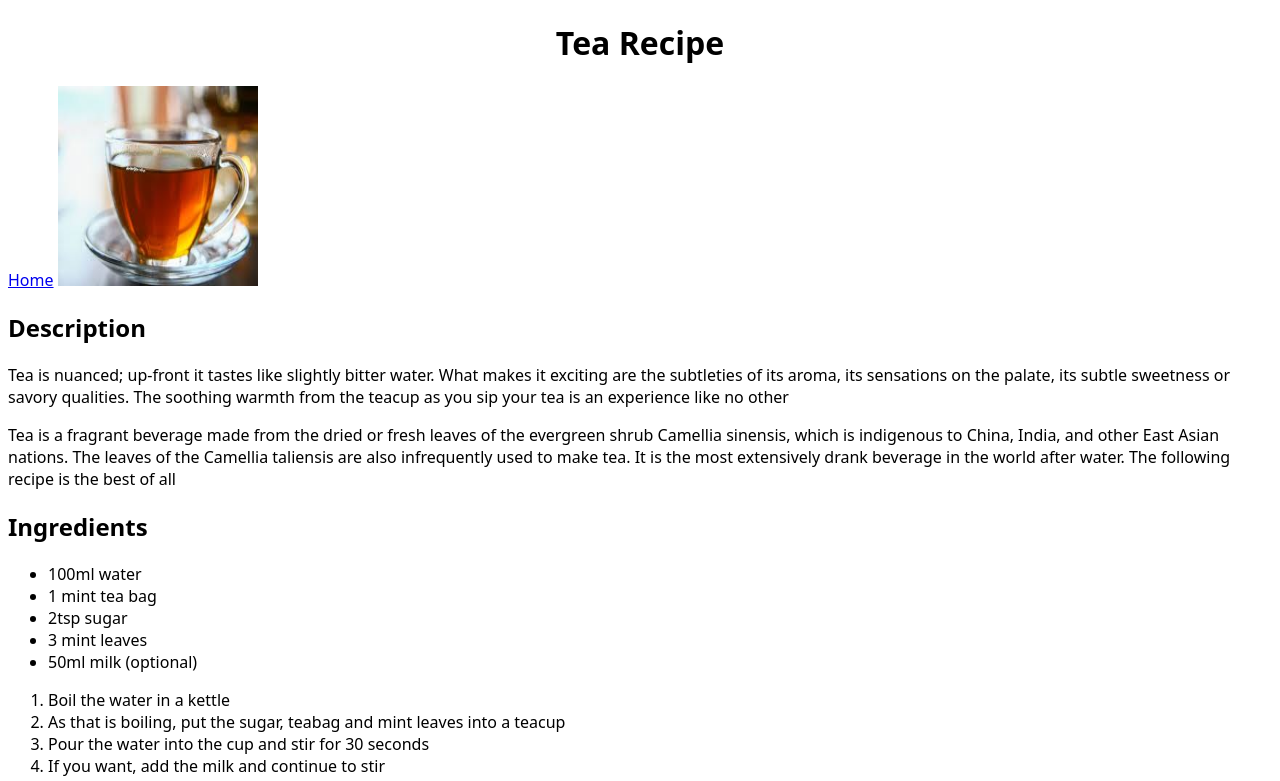
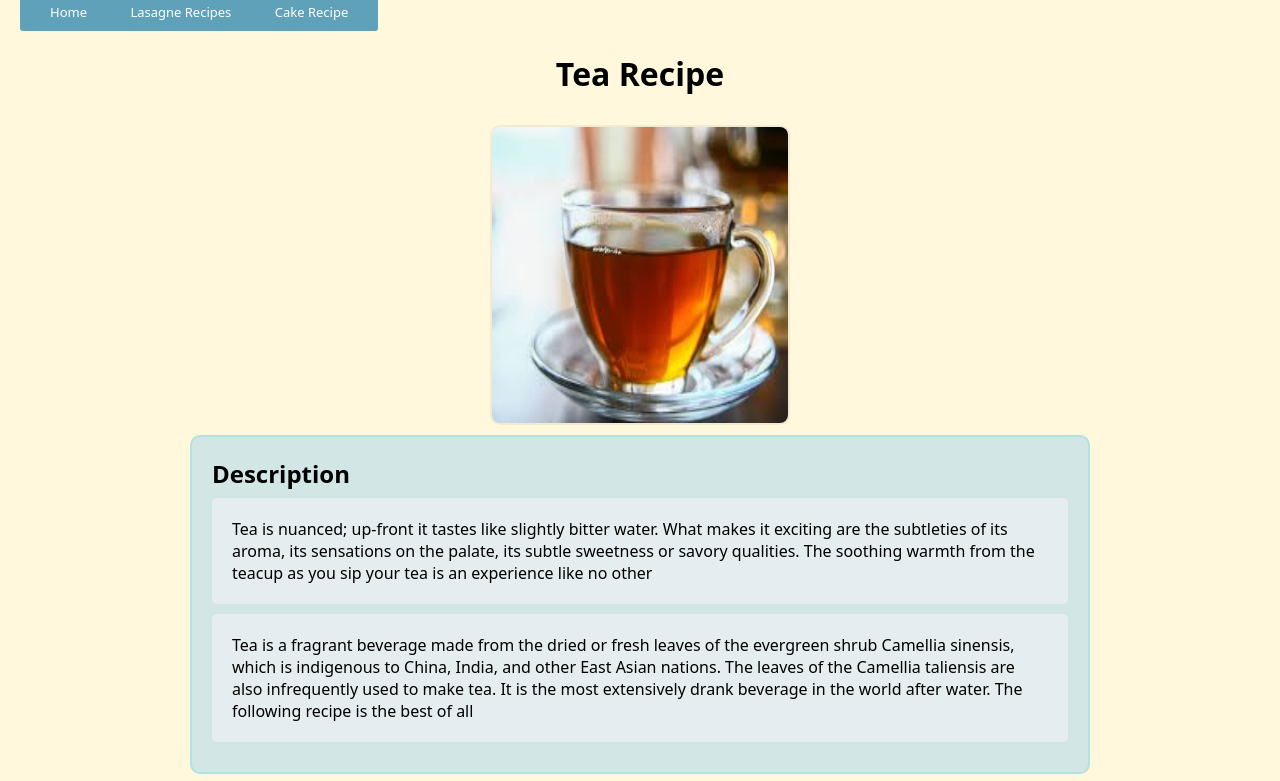
Before and after one commit to yunus-lol/odin-recipes, a plain HTML site: page recipes/tea.html in a window 1280 px wide. Shown: the top 781 px of the page. Drawn offline with Linux system fonts and the light colour scheme.

Commit message:
add more unique styles and js

```diff
--- a/css/cake.css
+++ /dev/null
@@ -1,6 +0,0 @@
-body {
-    font-family: system-ui, -apple-system, BlinkMacSystemFont, 'Segoe UI', Roboto, Oxygen, Ubuntu, Cantarell, 'Open Sans', 'Helvetica Neue', sans-serif;
-}
-h1 {
-    text-align: center;
-}
--- a/css/lasagne.css
+++ b/css/style.css
@@ -10,13 +10,27 @@ body {
 
 h1 {
     text-align: center;
-    padding: 20px 0px 10px 0px;
+    margin: 30px;
+}
+
+.lists {
+    display: inline;
+    font-size: small;
+    padding: 10px;
+    background-color: #60a1ba;
+    margin: 20px;
+    border-radius: 3px;
 }
 
 a {
-    display: block;
-    text-align: center;
-    font-size: small;
+    color: #fff;
+    padding-top: 5px;
+    text-decoration: none;
+    padding: 20px;
+}
+
+a:hover {
+    color:rgb(210, 230, 230)
 }
 
 img {
@@ -34,15 +48,21 @@ h2 {
 
 .descriptions-container {
     margin: auto;
+    margin-bottom: 20px;
     padding: 20px;
     border: rgba(146, 224, 224, 0.5) 2px solid;
     background-color: rgb(210, 230, 230);
     max-width: 900px;
     border-radius: 10px;
 }
+
  .p1 {
     margin-bottom: 10px;
     padding: 20px;
     background-color: #e5edf0;
     border-radius: 5px;
  }
+
+.list {
+    padding-left: 50px;
+}
--- a/css/styles.css
+++ b/css/styles.css
@@ -8,11 +8,11 @@ body {
 }
 h1 {
     text-align: center;
-    padding-top: 20px;
+    padding: 20px;
 }
 
 .container {
-    margin: 20px;
+    margin: auto;
     padding: 30px 30px;
     border: 2px solid black;
     max-width: 600px;
--- a/css/tea.css
+++ /dev/null
@@ -1,6 +0,0 @@
-body {
-    font-family: system-ui, -apple-system, BlinkMacSystemFont, 'Segoe UI', Roboto, Oxygen, Ubuntu, Cantarell, 'Open Sans', 'Helvetica Neue', sans-serif;
-}
-h1 {
-    text-align: center;
-}
--- a/recipes/tea.html
+++ b/recipes/tea.html
@@ -3,30 +3,38 @@
 <head>
     <meta charset="UTF-8">
     <meta name="viewport" content="width=device-width, initial-scale=1.0">
-    <link rel="stylesheet" href="../css/tea.css">
+    <link rel="stylesheet" href="../css/style.css">
     <title>Tea Recipe</title>
 </head>
 <body>
+    <div class="lists">
+        <a href="../index.html">Home</a>
+        <a href="../recipes/lasagne.html">Lasagne Recipes</a>
+        <a href="../recipes/cake.html">Cake Recipe</a>
+    </div>
     <h1>Tea Recipe</h1>
-    <a href="../index.html">Home</a>
-    <img src="../images/tea.jpg" alt="Image of tea" height="200" width="200">
+    <img src="../images/tea.jpg" alt="Image of tea" height="300" width="300">
+    <div class="descriptions-container">
         <h2>Description</h2>
-    <p>Tea is nuanced; up-front it tastes like slightly bitter water. What makes it exciting are the subtleties of its aroma, its sensations on the palate, its subtle sweetness or savory qualities. The soothing warmth from the teacup as you sip your tea is an experience like no other</p>
-    <p>Tea is a fragrant beverage made from the dried or fresh leaves of the evergreen shrub Camellia sinensis, which is indigenous to China, India, and other East Asian nations. The leaves of the Camellia taliensis are also infrequently used to make tea. It is the most extensively drank beverage in the world after water. The following recipe is the best of all</p>
+        <p class="p1">Tea is nuanced; up-front it tastes like slightly bitter water. What makes it exciting are the subtleties of its aroma, its sensations on the palate, its subtle sweetness or savory qualities. The soothing warmth from the teacup as you sip your tea is an experience like no other</p>
+        <p class="p1">Tea is a fragrant beverage made from the dried or fresh leaves of the evergreen shrub Camellia sinensis, which is indigenous to China, India, and other East Asian nations. The leaves of the Camellia taliensis are also infrequently used to make tea. It is the most extensively drank beverage in the world after water. The following recipe is the best of all</p>
+    </div>
+    <div class="descriptions-container">
         <h2>Ingredients</h2>
-    <ul>
+        <ul class="p1 list">
             <li>100ml water</li>
             <li>1 mint tea bag</li>
             <li>2tsp sugar</li>
             <li>3 mint leaves</li>
             <li>50ml milk (optional)</li>
         </ul>
-    <ol>
+        <ol class="p1 list">
             <li>Boil the water in a kettle</li>
             <li>As that is boiling, put the sugar, teabag and mint leaves into a teacup</li>
             <li>Pour the water into the cup and stir for 30 seconds</li>
             <li>If you want, add the milk and continue to stir</li>
             <li>Discard the mint leaves and teabag. Enjoy!</li>
         </ol>
+    </div>
 </body>
 </html>
```
Also changed, not shown: recipes/cake.html (+15 -7 lines), recipes/lasagne.html (+10 -4 lines). Lines whose indentation alone changed are shown as unchanged.
